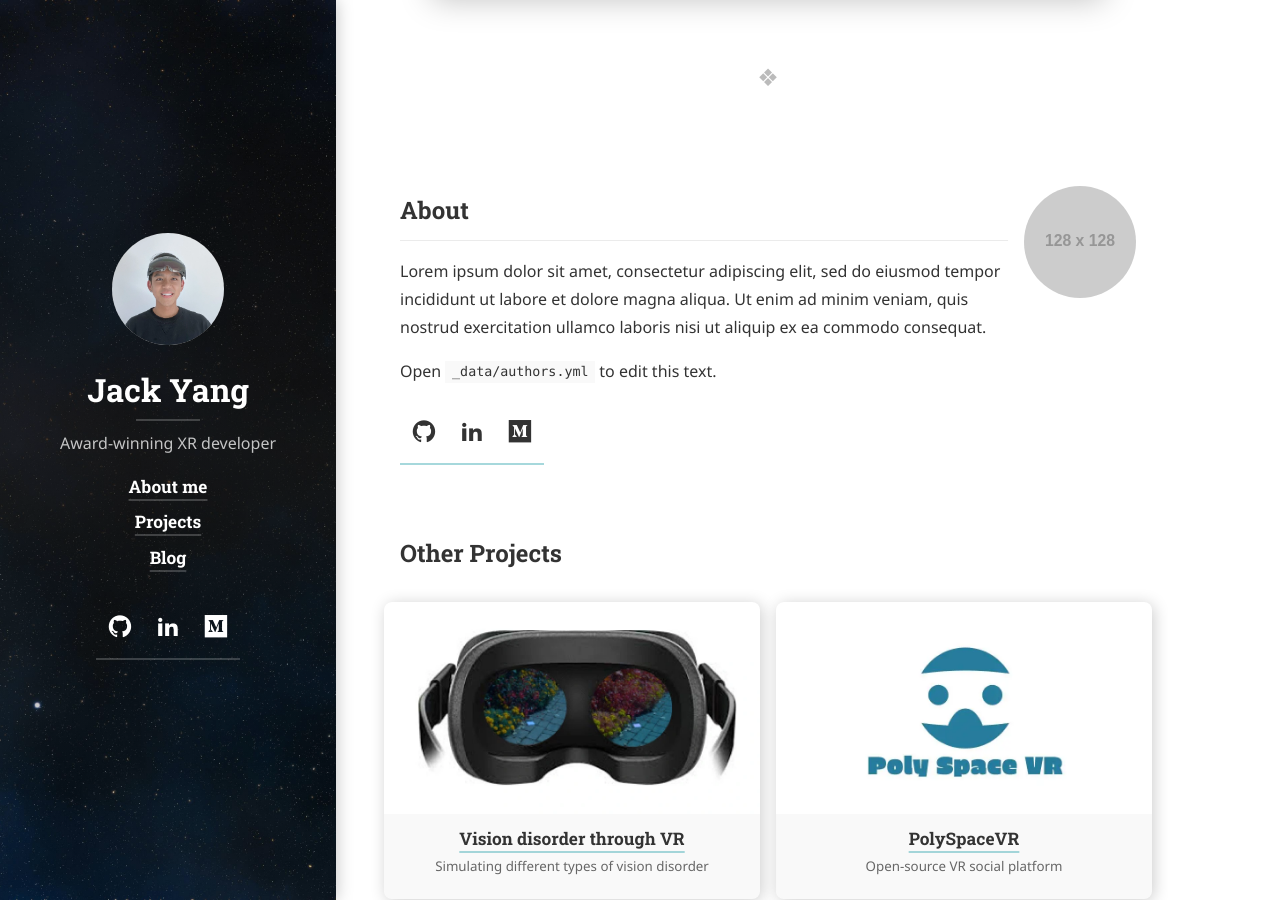
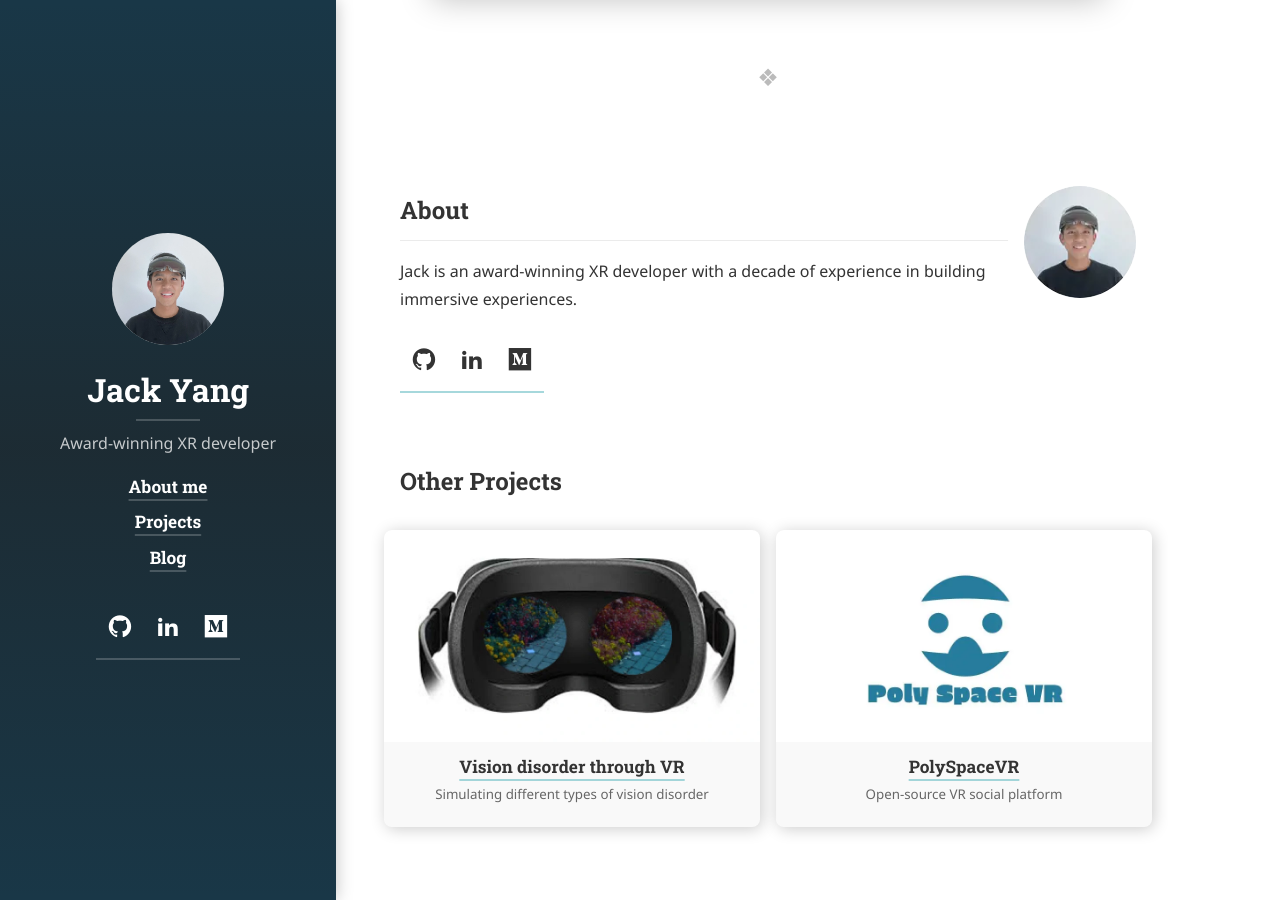
Before and after one commit to jackyangzzh/jackyang.io, a Jekyll site: the page built from _projects/mrtk.md, in a window 1280 px wide and 900 px high, scrolled down 951 px. Built offline with Jekyll 4.4.1, drawn with Linux system fonts in a browser that asks for light colours; cached includes are drawn as plain includes; nearby versions of some CDN libraries; some web fonts are replaced; library files that are not in the unit come from our copies.

Commit message:
update personal

```diff
--- a/_data/authors.yml
+++ b/_data/authors.yml
@@ -8,20 +8,16 @@ author1:
   # Used at the bottom of each page and at the top of the `about` layout
   # Markdown enabled, can use multiple paragraphs (enabled by `|`)
   about: |
-    Lorem ipsum dolor sit amet, consectetur adipiscing elit,
-    sed do eiusmod tempor incididunt ut labore et dolore magna aliqua.
-    Ut enim ad minim veniam, quis nostrud exercitation ullamco laboris nisi ut aliquip ex ea commodo consequat.
-
-    Open `_data/authors.yml` to edit this text.
+    Jack is an award-winning XR developer with a decade of experience in
+    building immersive experiences.
 
   # This photo will be used in the about section
   picture:
-    path: https://placehold.it/128x128
+    path: ../../assets/img/profile128.webp
     # srcset is optional, but can be used to provide higher res versions for retina displays
     srcset:
-      1x: https://placehold.it/128x128
-      2x: https://placehold.it/256x256
-
+      1x: ../../assets/img/profile128.webp
+      2x: ../../assets/img/profile256.webp
   # Social media icons in sidebar
   # Comment/uncommet to show/hide
   # Rearrange to change the order in which they appear
@@ -65,18 +61,3 @@ author1:
     # paypal:          <username>
     # download:        <url>
     # keybase          <username>
-
-# Another author (optional)
-author2:
-  name: <firtname> <lastname>
-  email: <mail@domain.tld>
-  about: |
-    Lorem ipsum dolor sit amet, consectetur adipiscing elit,
-    sed do eiusmod tempor incididunt ut labore et dolore magna aliqua.
-    Ut enim ad minim veniam, quis nostrud exercitation ullamco laboris nisi ut aliquip ex ea commodo consequat.
-
-    Open `_data/authors.yml` to edit this text.
-
-  picture: https://placehold.it/128x128
-  twitter: <username>
-  github: <username>
```
Also changed, not shown: _data/resume.yml (+4 -4 lines), _data/strings.yml (+5 -3 lines), _includes/pro/resume/buttons.html (+36 -16 lines), assets/img/bg-image.jpg (deleted), assets/img/bg-image.webp (added).
